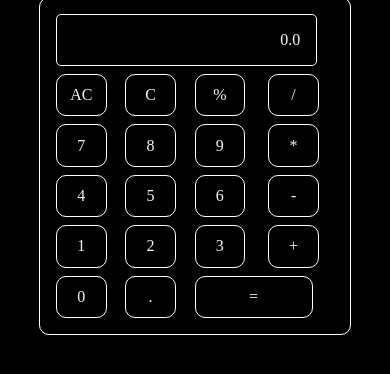
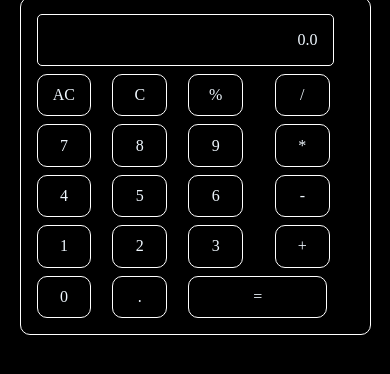
Before and after one commit to thapaji/basic-calculator, a plain HTML site: page index.html in a window 390 px wide. Shown: the part 104-478 px from the top of the page. Drawn offline with Linux system fonts and the light colour scheme.

Commit message:
even more css fixing for mobile

```diff
--- a/style.css
+++ b/style.css
@@ -127,7 +127,7 @@ h1 {
 
 @media (width <= 700px) {
   .wrapper {
-    width: 80vw;
+    width: 90vw;
     gap: 0.5rem;
     padding: 1rem;
   }
@@ -138,11 +138,11 @@ h1 {
   }
 
   .btn {
-    width: 6vh;
+    width: 6.5vh;
     padding: 0.7rem;
   }
   .btn-equals {
-    width: 14vh;
+    width: 16.5vh;
     border-radius: 10px;
   }
 }
```
